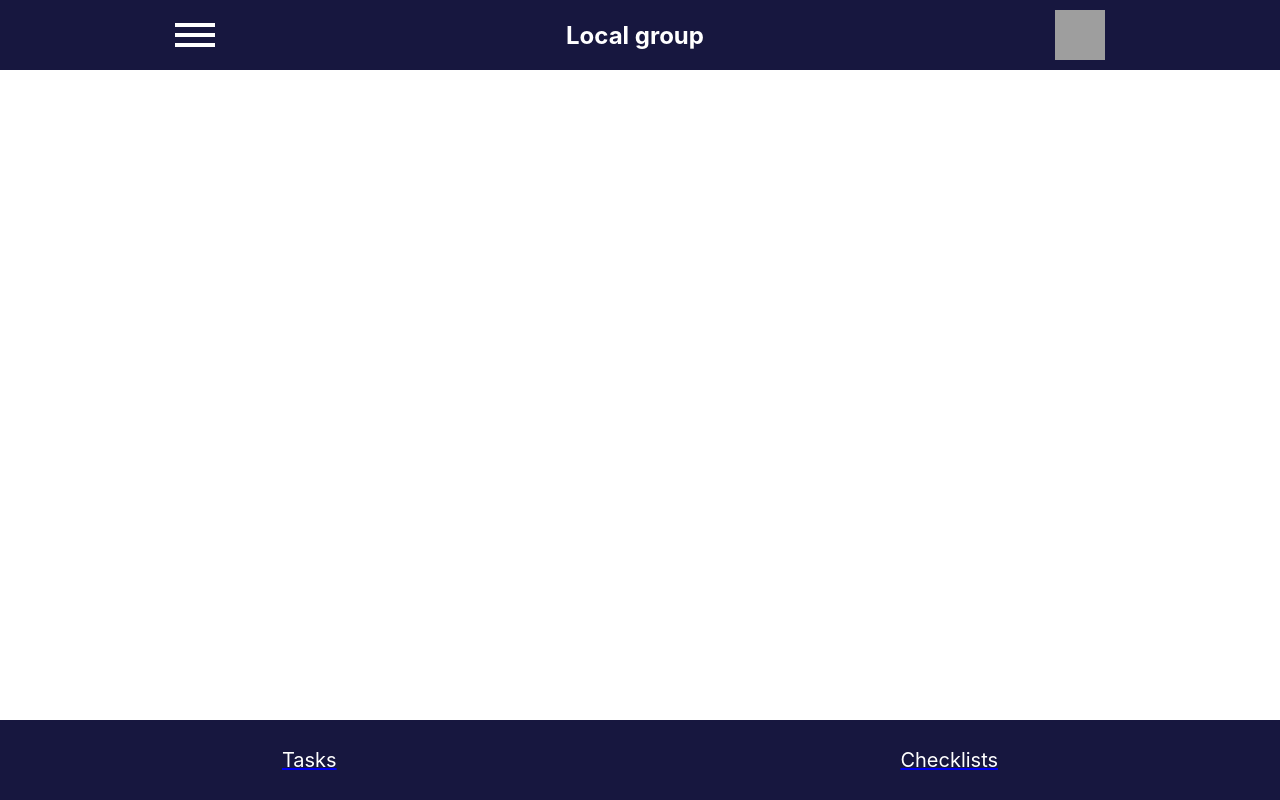
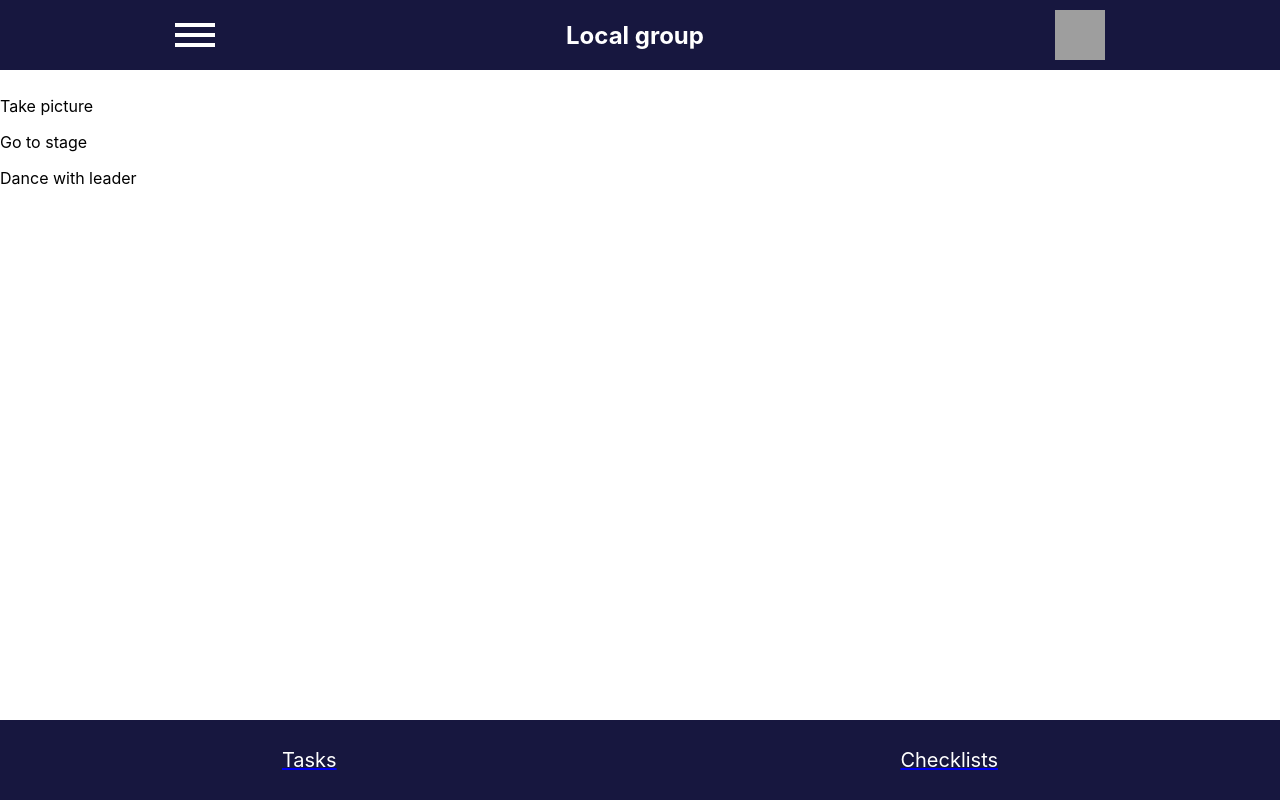
Before and after one commit to Nummenpojat/klapi-web, a React (Create React App) app: page /tasks in a window 1280 px wide. Built offline with nearby package versions, Linux system fonts and the light colour scheme; no server answers; grey boxes are pictures that could not be loaded.

Commit message:
Show demo tasks

```diff
--- a/src/components/Tasks/Tasks.jsx
+++ b/src/components/Tasks/Tasks.jsx
@@ -11,17 +11,42 @@ import baseUrl from '../../variables';
 import './tasks.css';
 
 
-export default props => {
-    const [tasks, setTasks] = useState();
+export default () => {
 
-fetch(`${baseUrl}/api/users/john_doe/tasks`)
 
-    .then(data => {
-        setTasks(data);
-    }); // save users tasks in state
-    console.log(tasks);
+    const [tasks, setTasks] = useState([
+        {
+            id: 0,
+            title: "Take picture",
+            description: "Take a photo with camp leader.",
+            points: 10,
+            completed: false
+        },
+        {
+            id: 1,
+            title: "Go to stage",
+            description: "Go to stage of event and take photo.",
+            points: 20,
+            completed: true
+        },
+        {
+            id: 2,
+            title: "Dance with leader",
+            description: "Dance with leader of your scout group",
+            points: 10,
+            completed: false
+        },
+    ]);
+
+    console.log(tasks)
     return (
-        <h1></h1>
+        <div>
+            {
+                tasks.map((task, i) => {
+                    return(<p>{task.title}</p>);
+                })
+            }
+        </div>
     );
 
 }
```
